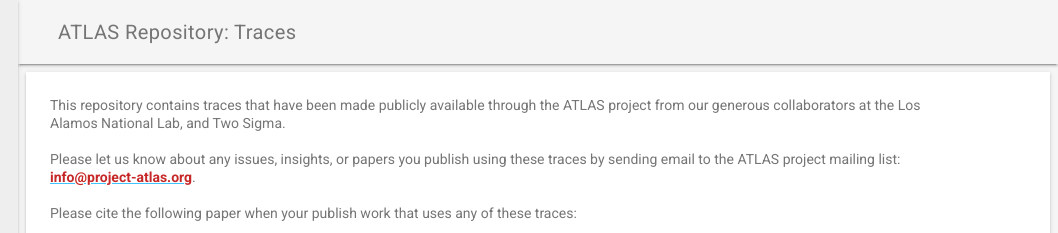
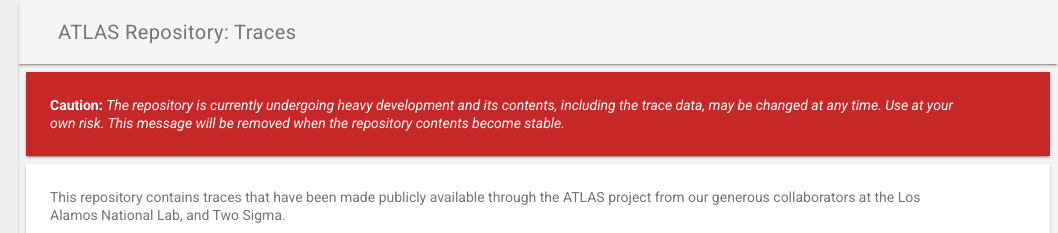
Before and after one commit to atlas-cmu/web-repo, a plain HTML site: page index.html in a window 1280 px wide. Shown: the top 233 px of the page, 222-1280 px from the left. Drawn offline with nearby package versions, Linux system fonts and the light colour scheme.

Commit message:
Add warning message

```diff
--- a/index.html
+++ b/index.html
@@ -98,6 +98,15 @@
       </div>
 
       <main class="mdl-layout__content mdl-color--grey-100">
+        <div class="atlas-info mdl-color--red-800 mdl-shadow--2dp mdl-cell mdl-cell--12-col mdl-grid">
+          <div class="mdl-card__supporting-text mdl-color-text--white">
+            <b>Caution:</b> <i>The repository is currently undergoing heavy
+            development and its contents, including the trace data, may be
+            changed at any time. Use at your own risk. This message will be
+            removed when the repository contents become stable.</i>
+          </div>
+        </div>
+
         <div class="atlas-info mdl-color--white mdl-shadow--2dp mdl-cell mdl-cell--12-col mdl-grid">
           <div class="mdl-card__supporting-text mdl-color-text--grey-600">
             This repository contains traces that have been made publicly
```
